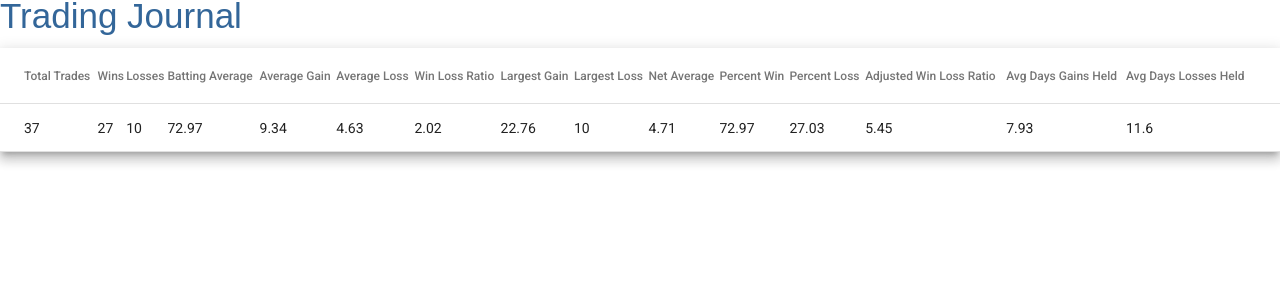
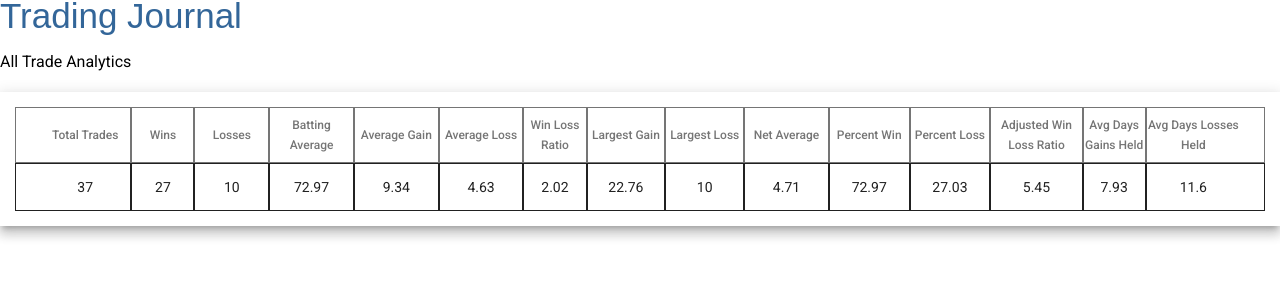
Before and after one commit to ramesh-singh-20/trading-journal-ui, an Angular app: page / in a window 1280 px wide. Shown: the top 300 px of the page. Built offline with nearby package versions, Linux system fonts and the light colour scheme.

Commit message:
Added code to style mat table.

```diff
--- a/src/app/components/all-analytics/all-analytics.component.html
+++ b/src/app/components/all-analytics/all-analytics.component.html
@@ -1,3 +1,5 @@
+<h3>All Trade Analytics</h3>
+
 <table mat-table [dataSource]="dataSource" class="mat-elevation-z8">
 
     <!--- Note that these columns can be defined in any order.
--- a/src/app/components/all-analytics/all-analytics.component.scss
+++ b/src/app/components/all-analytics/all-analytics.component.scss
@@ -1,3 +1,14 @@
 table {
     width: 100%;
-  }
+    padding: 15px;
+}
+
+th.mat-header-cell {
+  text-align: center !important;
+}
+
+td, th{
+    width: 32px;
+    border: 1px solid currentColor;
+    text-align: center
+}
```
